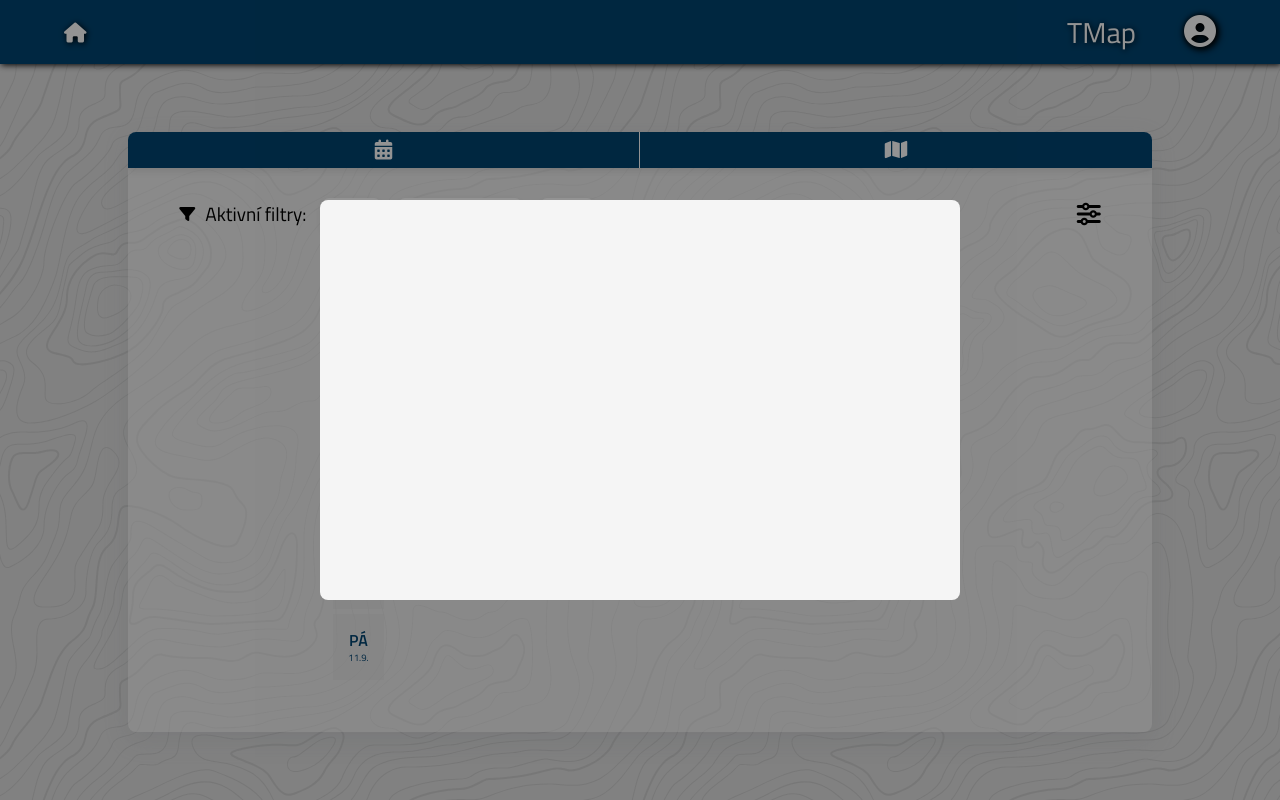
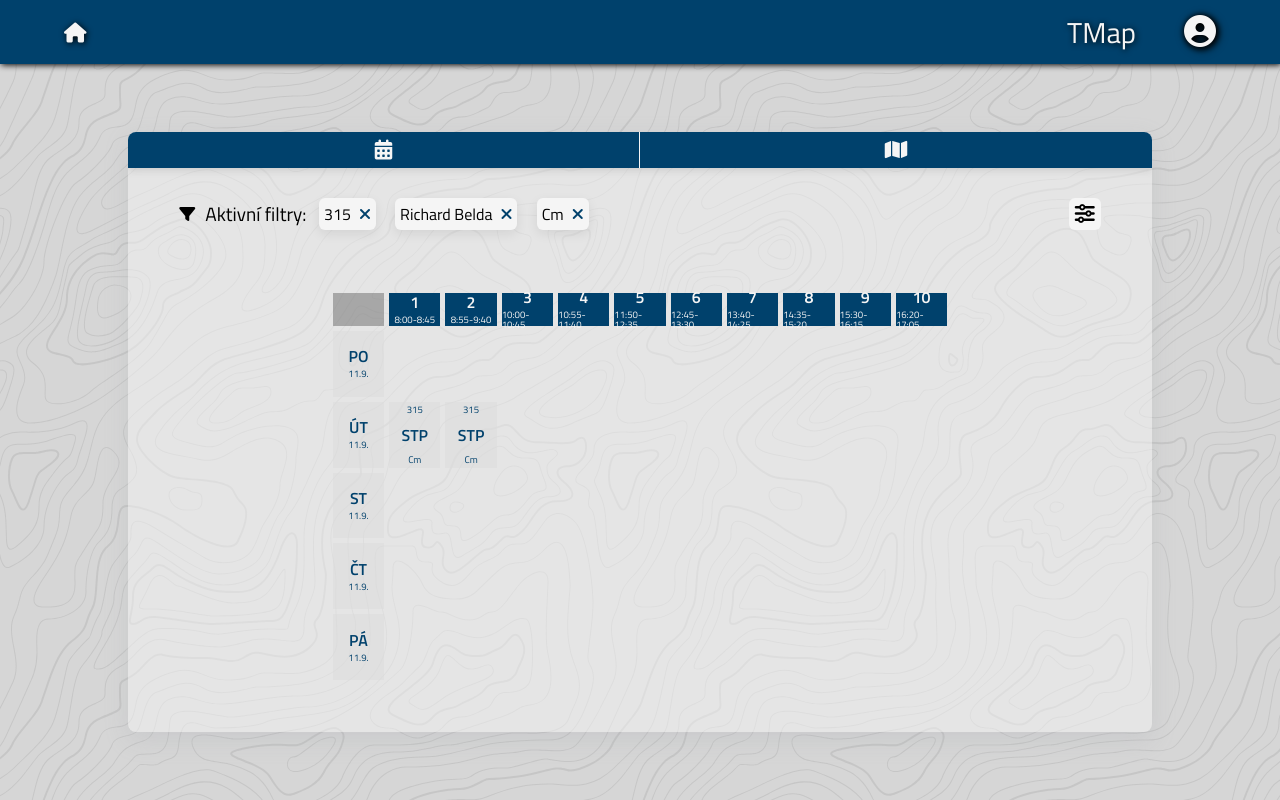
Before and after one commit to henshouse/tmap-frontend, a Vue app: page / in a window 1280 px wide. Built offline with nearby package versions, Linux system fonts and the light colour scheme.

Commit message:
modal opening and animation

```diff
--- a/src/components/main/Menu.vue
+++ b/src/components/main/Menu.vue
@@ -1,6 +1,6 @@
 <template>
     <menu>
-        <FilterModal />
+        <FilterModal @click="show = false" v-if="show"/>
         <ul id="mode">
             <button id="border-button">
                 <i class="fa-solid fa-calendar-days fa-xl"></i>
@@ -19,7 +19,9 @@
                 <Filter name="Richard Belda" />
                 <Filter name="Cm" />
             </ul>
-            <i class="fa-solid fa-sliders fa-xl"></i>
+            <button @click="show = true">
+                <i class="fa-solid fa-sliders fa-xl"></i>
+            </button>
         </ul>
         <Schedule />
     </menu>
@@ -64,6 +66,13 @@ menu {
             }
         }
 
+        button {
+            width: 2rem;
+            height: 2rem;
+            background-color: whitesmoke;
+            border-radius: 6px;
+        }
+
     }
 
     #mode {
@@ -105,7 +114,7 @@ export default {
 
     data() {
         return {
-
+            show: false,
         };
     },
 };
--- a/src/components/main/menu/FilterModal.vue
+++ b/src/components/main/menu/FilterModal.vue
@@ -5,6 +5,16 @@
 </template>
 
 <style scoped lang="scss">
+    @keyframes fadeIn {
+        0% {opacity: 0;}
+        100% {opacity: 1;}
+    }
+
+    @keyframes fadeOut {
+        0% {opacity: 1;}
+        100% {opacity: 0;}
+    }
+
     #modal {
         display: flex;
         place-items: center;
@@ -16,6 +26,7 @@
         left: 0;
         z-index: 2;
         background-color: rgba(0,0,0,0.4);
+        animation: fadeIn 80ms;
     }
 </style>
 
--- a/src/components/main/menu/modal-content/ModalContent.vue
+++ b/src/components/main/menu/modal-content/ModalContent.vue
@@ -10,7 +10,7 @@
     height: 50%;
     display: flex;
     background-color: whitesmoke;
-    z-index: 2;
+    z-index: 3;
     border-radius: 8px;
 }
 </style>
```
